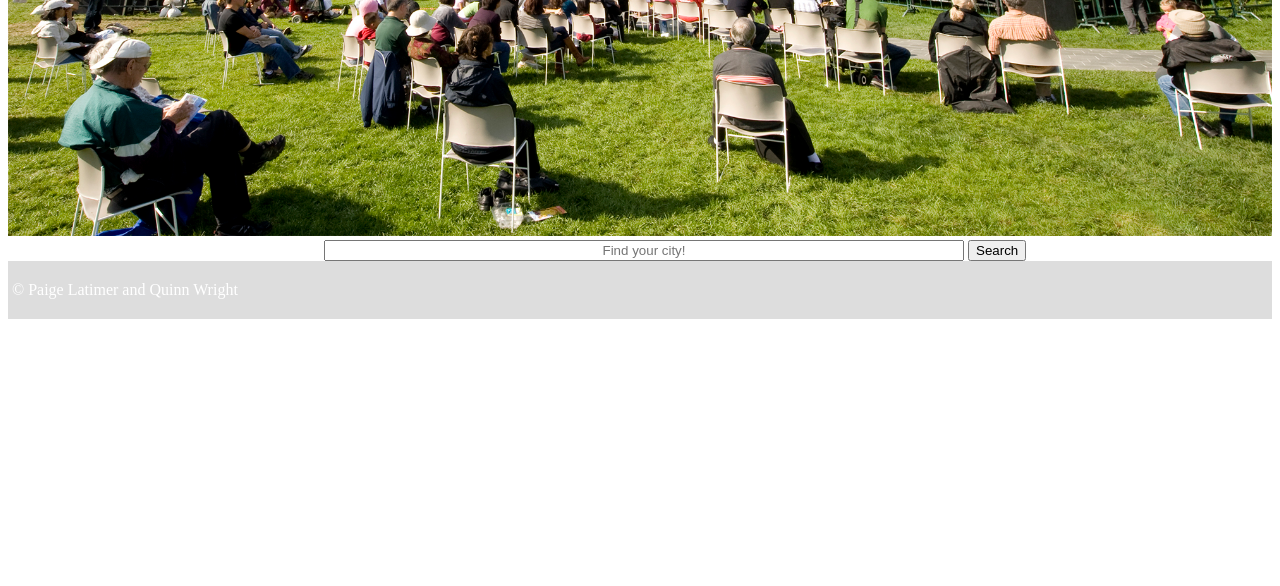
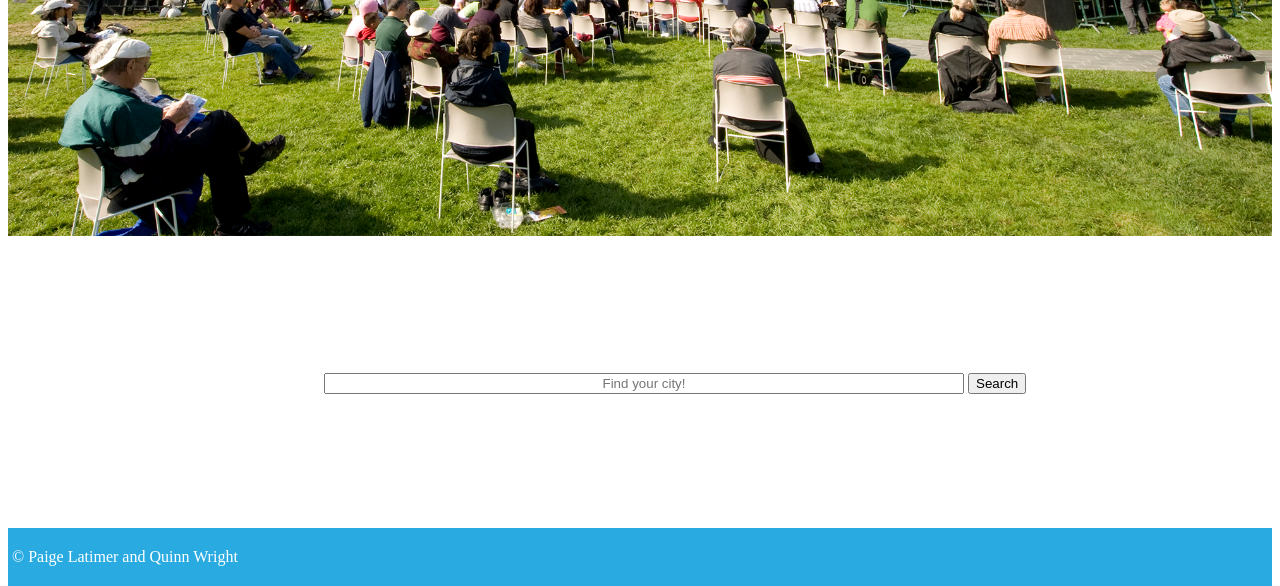
Before and after one commit to qwright/my-civi-board, a PHP site: page / in a window 1280 px wide. Shown: the part 503-1089 px from the top of the page. Before the commit the page ends 822 px from the top, so only its background shows below. Run offline with PHP 8.4, Linux system fonts and the light colour scheme.

Commit message:
flex-box spacing and color adjustments

```diff
--- a/styles/styles.css
+++ b/styles/styles.css
@@ -10,6 +10,7 @@ header {
   top: 0;
   width: 100%;
   text-align: right;
+  background-color: white;
   box-shadow: 3px 3px 10px rgb(221, 221, 221);
 }
 
@@ -45,6 +46,7 @@ header {
   padding-left: 5em;
   padding-top: 0.5em;
 }
+
 .container {
   margin-top: 7em;
   display: flex;
@@ -68,8 +70,8 @@ header {
 
 .search-bar > input {
   text-align: center;
-  margin-left: 25%;
   width: 50%;
+  margin: 10em 0em 10em 25%;
 }
 
 .profile-spacer + .profile-spacer {
@@ -82,7 +84,7 @@ header {
 }
 
 footer {
-  background-color: rgb(221, 221, 221);
+  background-color: #29abe2;
   padding: 0.25em;
   color: white;
 }
```
